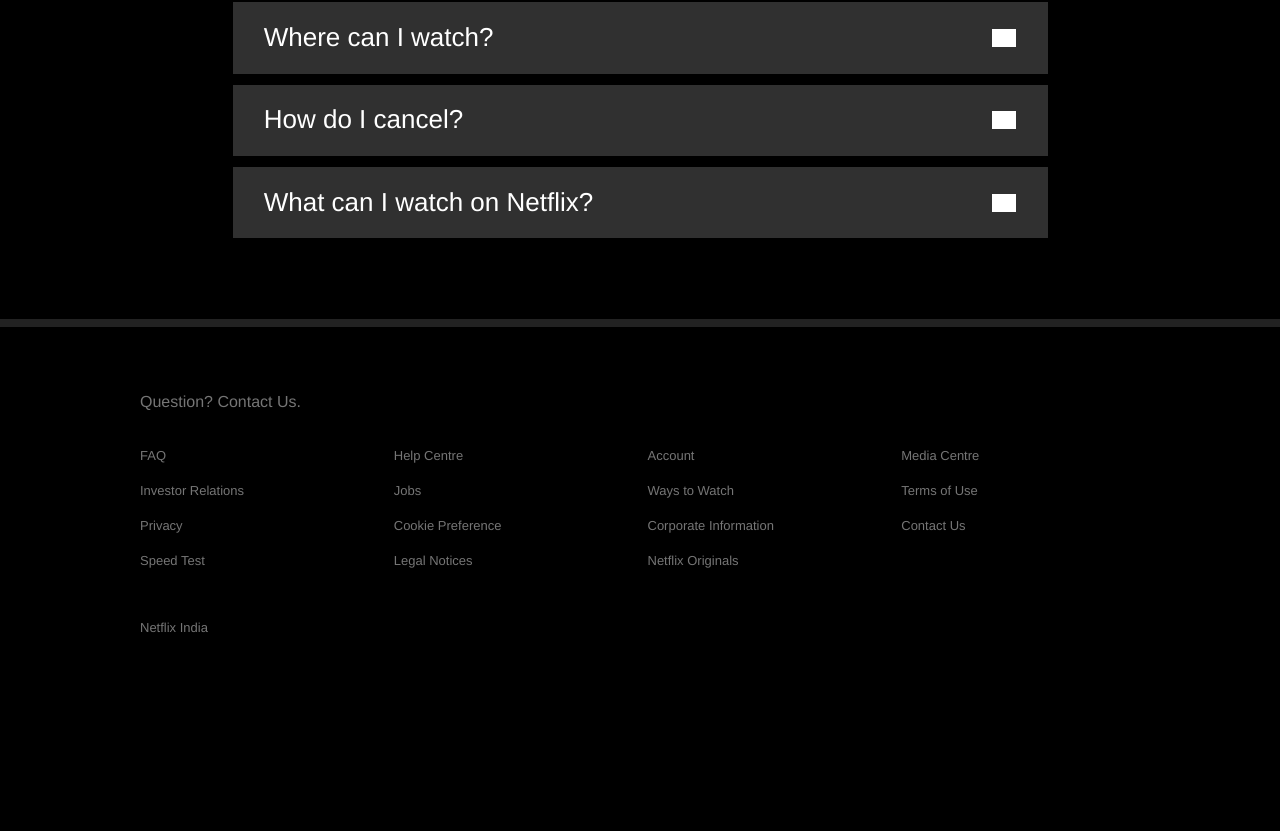
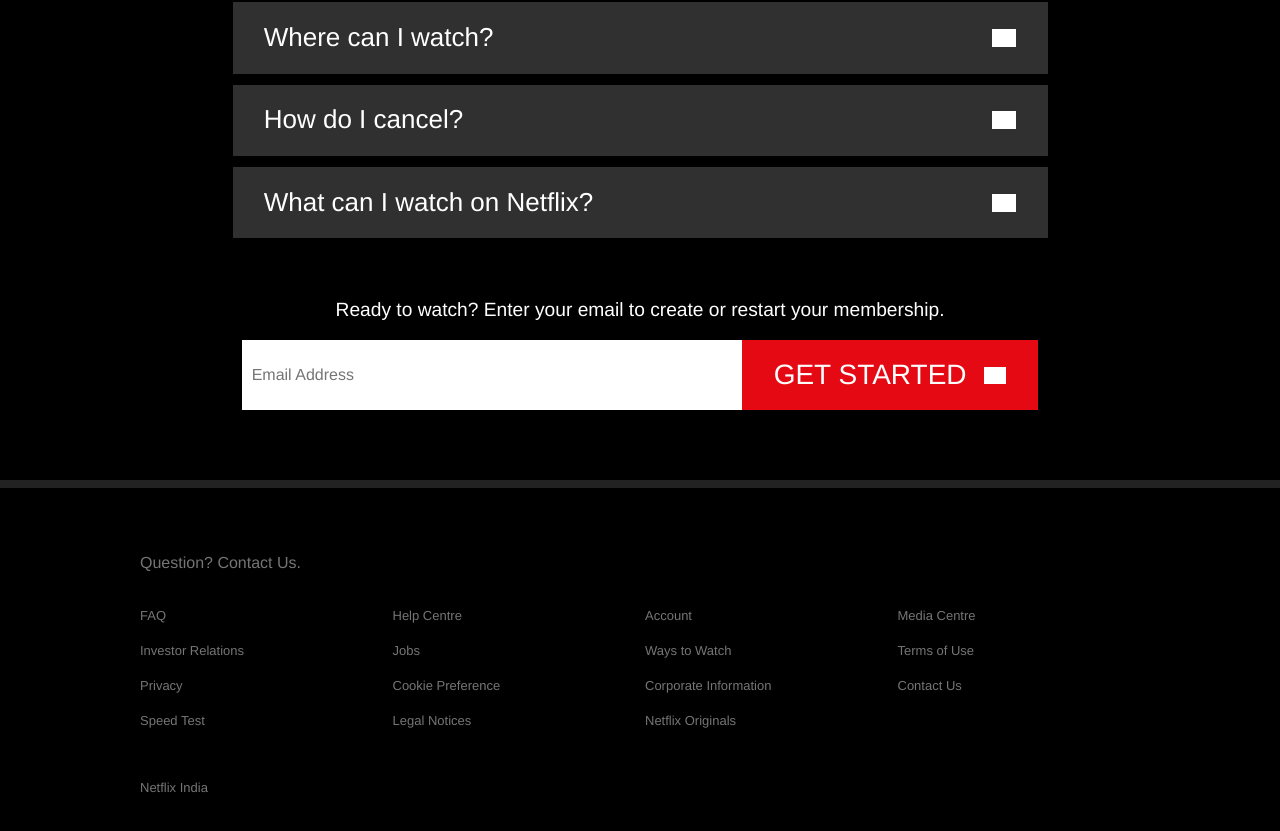
Before and after one commit to Mik-27/Netflix-Clone, a React (Create React App) app: page / in a window 1280 px wide. Shown: the part 1588-2419 px from the top of the page. Before the commit the page ends 2314 px from the top, so only its background shows below. Built offline with nearby package versions, Linux system fonts and the light colour scheme; grey boxes are pictures that could not be loaded.

Commit message:
Added Routing

```diff
--- a/src/App.js
+++ b/src/App.js
@@ -1,14 +1,26 @@
 import React from "react";
-import { FaqsContainer } from "./containers/faqs";
-import { FooterContainer } from "./containers/footerContainer";
-import { JumbotronContainer } from "./containers/jumbotronContainer";
+import { BrowserRouter as Router, Route } from "react-router-dom";
+import * as ROUTES from "./constants/routes";
+import Browse from "./pages/browse";
+import Home from "./pages/home";
+import SignIn from "./pages/signin";
+import SignUp from "./pages/signup";
 
 export default function App() {
 	return (
-		<>
-			<JumbotronContainer />
-			<FaqsContainer />
-			<FooterContainer />
-		</>
+		<Router>
+			<Route exact path={ROUTES.HOME}>
+				<Home />
+			</Route>
+			<Route exact path={ROUTES.SIGN_IN}>
+				<SignIn />
+			</Route>
+			<Route exact path={ROUTES.SIGN_UP}>
+				<SignUp />
+			</Route>
+			<Route exact path={ROUTES.BROWSE}>
+				<Browse />
+			</Route>
+		</Router>
 	);
 }
--- a/src/components/footer/styles.js
+++ b/src/components/footer/styles.js
@@ -2,7 +2,7 @@
 
 export const Container = styled.div`
 	display: flex;
-	padding: 50px 76px;
+	padding: 50px 80px;
 	margin: auto;
 	max-width: 1000px;
 	flex-direction: column;
@@ -21,7 +21,7 @@
 export const Row = styled.div`
 	display: grid;
 	grid-template-columns: repeat(auto-fill, minmax(230px, 1fr));
-	grid-gap: 15px;
+	grid-gap: 10px;
 
 	@media (max-width: 1000px) {
 		grid-template-columns: repeat(auto-fill, minmax(150px, 1fr));
--- a/src/components/index.js
+++ b/src/components/index.js
@@ -1,3 +1,4 @@
 export { default as Jumbotron } from "./jumbotron";
 export { default as Footer } from "./footer";
 export { default as Accordion } from "./accordion";
+export { default as OptForm } from "./opt-form";
--- /dev/null
+++ b/src/components/opt-form/index.js
@@ -0,0 +1,26 @@
+import React from "react";
+import { Container, Input, Button, Text, Break } from "./styles";
+
+export default function OptForm({ children, ...restProps }) {
+	return <Container {...restProps}>{children}</Container>;
+}
+
+OptForm.Input = function OptFormInput({ ...restProps }) {
+	return <Input {...restProps} />;
+};
+
+OptForm.Button = function OptFormButton({ children, ...restProps }) {
+	return (
+		<Button {...restProps}>
+			{children} <img src="/images/icons/chevron-right.png" alt="Try Now" />
+		</Button>
+	);
+};
+
+OptForm.Text = function OptFormText({ children, ...restProps }) {
+	return <Text {...restProps}>{children}</Text>;
+};
+
+OptForm.Break = function OptFormBreak({ children, ...restProps }) {
+	return <Break {...restProps} />;
+};
--- /dev/null
+++ b/src/components/opt-form/styles.js
@@ -0,0 +1,81 @@
+import styled from "styled-components/macro";
+
+export const Container = styled.div`
+	display: flex;
+	justify-content: center;
+	height: 100%;
+	margin-top: 30px;
+	flex-wrap: wrap;
+
+	@media (max-width: 1000px) {
+		flex-direction: column;
+		align-items: center;
+	}
+`;
+
+export const Input = styled.input`
+	display: block;
+	max-width: 500px;
+	width: 100%;
+	border: 0;
+	padding: 10px;
+	height: 70px;
+	box-sizing: border-box;
+	z-index: 5;
+
+	&:focus {
+		outline: solid blue 1px;
+	}
+`;
+
+export const Button = styled.button`
+	display: block;
+	align-items: center;
+	// width: 100%;
+	height: 70px;
+	background-color: #e50914;
+	color: white;
+	text-transform: uppercase;
+	padding: 0 32px;
+	font-size: 28px;
+	border: 0;
+	cursor: pointer;
+	z-index: 1;
+
+	&:hover {
+		background-color: #f40612;
+	}
+
+	@media (max-width: 1000px) {
+		height: 50px;
+		font-size: 17px;
+		margin-top: 20px;
+		font-weight: bold;
+	}
+
+	img {
+		margin-left: 10px;
+		filter: brightness(0) invert(1);
+		width: 22px;
+
+		@media (max-width: 1000px) {
+			width: 16px;
+		}
+	}
+`;
+
+export const Text = styled.p`
+	font-size: 19.2px;
+	color: white;
+	align: center;
+
+	@media (max-width: 600px) {
+		font-size: 16px;
+		line-height: 22px;
+	}
+`;
+
+export const Break = styled.div`
+	flex-basis: 100%;
+	height: 0;
+`;
--- /dev/null
+++ b/src/constants/routes.js
@@ -0,0 +1,4 @@
+export const HOME = "/";
+export const BROWSE = "/browse";
+export const SIGN_UP = "/signup";
+export const SIGN_IN = "/signin";
--- a/src/containers/faqs.js
+++ b/src/containers/faqs.js
@@ -1,5 +1,5 @@
 import React from "react";
-import { Accordion } from "../components";
+import { Accordion, OptForm } from "../components";
 import faqsData from "../fixtures/faqs.json";
 
 export function FaqsContainer() {
@@ -14,6 +14,15 @@
 					</Accordion.Item>
 				);
 			})}
+
+			<OptForm>
+				<OptForm.Text>
+					Ready to watch? Enter your email to create or restart your membership.
+				</OptForm.Text>
+				<OptForm.Break />
+				<OptForm.Input placeholder="Email Address" />
+				<OptForm.Button>Get Started</OptForm.Button>
+			</OptForm>
 		</Accordion>
 	);
 }
--- /dev/null
+++ b/src/pages/browse.js
@@ -0,0 +1,5 @@
+import React from "react";
+
+export default function Browse() {
+	return <h1>Browse Page</h1>;
+}
--- a/src/pages/home.js
+++ b/src/pages/home.js
@@ -0,0 +1,14 @@
+import React from "react";
+import { FaqsContainer } from "../containers/faqs";
+import { FooterContainer } from "../containers/footerContainer";
+import { JumbotronContainer } from "../containers/jumbotronContainer";
+
+export default function Home() {
+	return (
+		<>
+			<JumbotronContainer />
+			<FaqsContainer />
+			<FooterContainer />
+		</>
+	);
+}
--- /dev/null
+++ b/src/pages/signin.js
@@ -0,0 +1,5 @@
+import React from "react";
+
+export default function SignIn() {
+	return <h1>Sign In Page</h1>;
+}
--- /dev/null
+++ b/src/pages/signup.js
@@ -0,0 +1,5 @@
+import React from "react";
+
+export default function SignUp() {
+	return <h1>Sign Up Page</h1>;
+}
```
